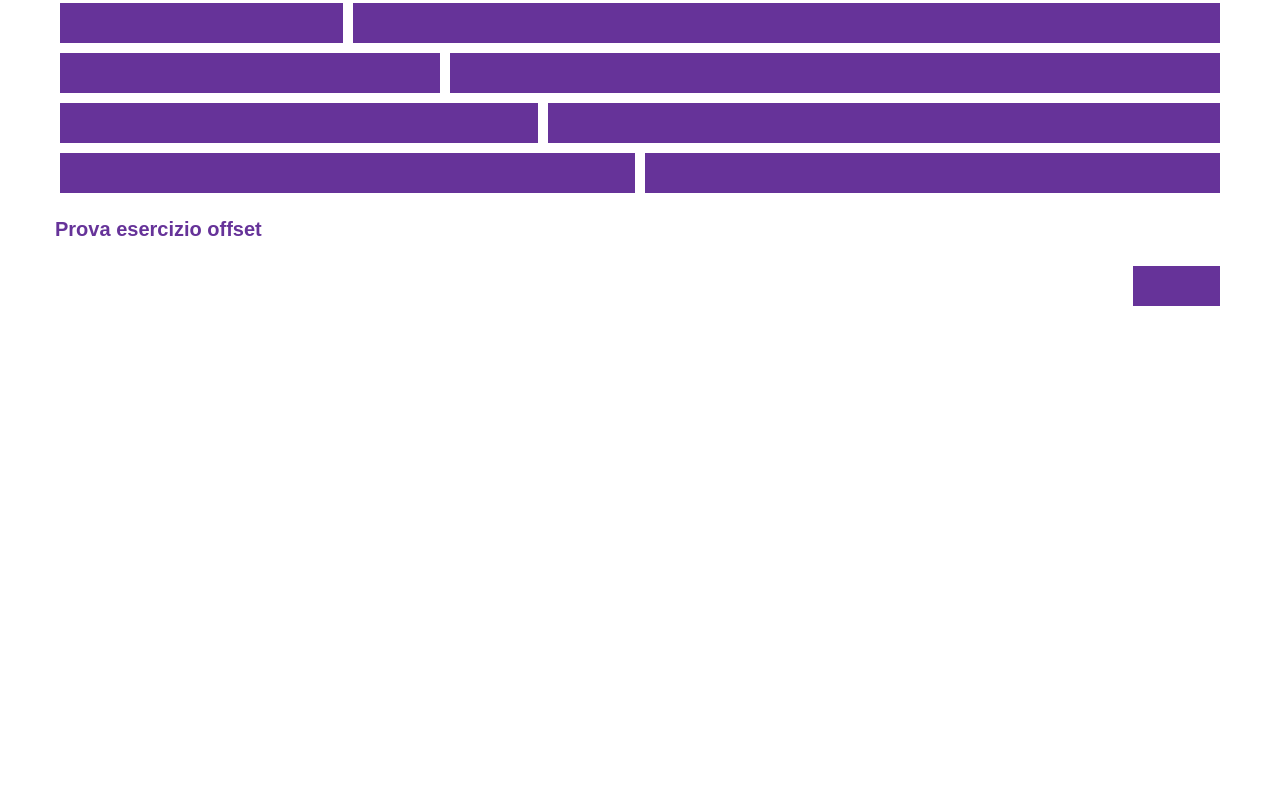
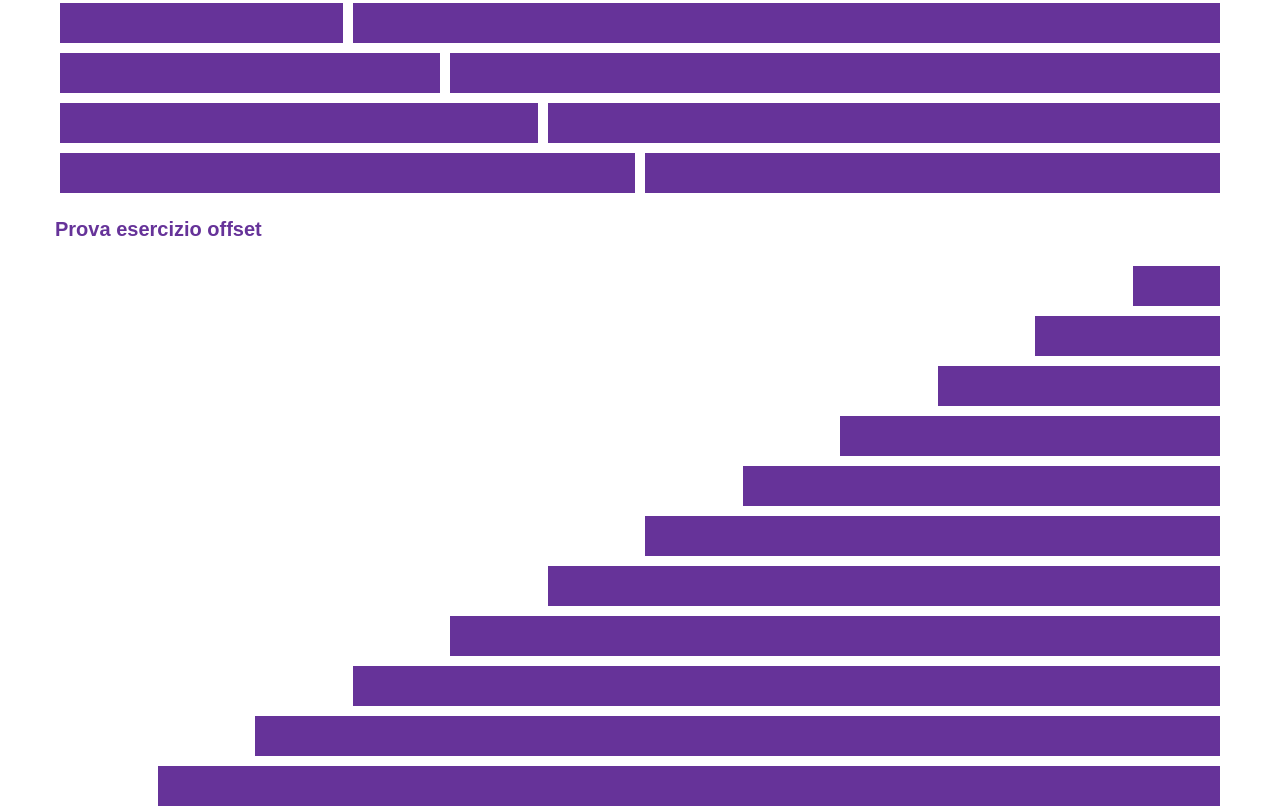
Before and after one commit to elepot87/html-css-12bool, a plain HTML site: page index.html in a window 1280 px wide. Shown: the part 515-1326 px from the top of the page. Before the commit the page ends 826 px from the top, so only its background shows below. Drawn offline with Linux system fonts and the light colour scheme.

Commit message:
finish row with offset

```diff
--- a/css/12bool.css
+++ b/css/12bool.css
@@ -110,14 +110,10 @@
   margin-left: calc((100% / 12) * 9);
 }
 
-.col-offsett-10 {
+.col-offset-10 {
   margin-left: calc((100% / 12) * 10);
 }
 
 .col-offset-11 {
   margin-left: calc((100% / 12) * 11);
 }
-
-.col-offset-12 {
-  margin-left: calc((100% / 12) * 12);
-}
--- a/index.html
+++ b/index.html
@@ -196,6 +196,55 @@
           <div class="box"></div>
         </div>
       </div>
+      <div class="row">
+        <div class="col-offset-10 col-2">
+          <div class="box"></div>
+        </div>
+      </div>
+      <div class="row">
+        <div class="col-offset-9 col-3">
+          <div class="box"></div>
+        </div>
+      </div>
+      <div class="row">
+        <div class="col-offset-8 col-4">
+          <div class="box"></div>
+        </div>
+      </div>
+      <div class="row">
+        <div class="col-offset-7 col-5">
+          <div class="box"></div>
+        </div>
+      </div>
+      <div class="row">
+        <div class="col-offset-6 col-6">
+          <div class="box"></div>
+        </div>
+      </div>
+      <div class="row">
+        <div class="col-offset-5 col-7">
+          <div class="box"></div>
+        </div>
+      </div>
+      <div class="row">
+        <div class="col-offset-4 col-8">
+          <div class="box"></div>
+        </div>
+      </div>
+      <div class="row">
+        <div class="col-offset-3 col-9">
+          <div class="box"></div>
+        </div>
+      </div>
+      <div class="row">
+        <div class="col-offset-2 col-10">
+          <div class="box"></div>
+        </div>
+      </div>
+         <div class="col-offset-1 col-11">
+          <div class="box"></div>
+        </div>
+      </div>
     </section>
   </body>
 </html>
```
